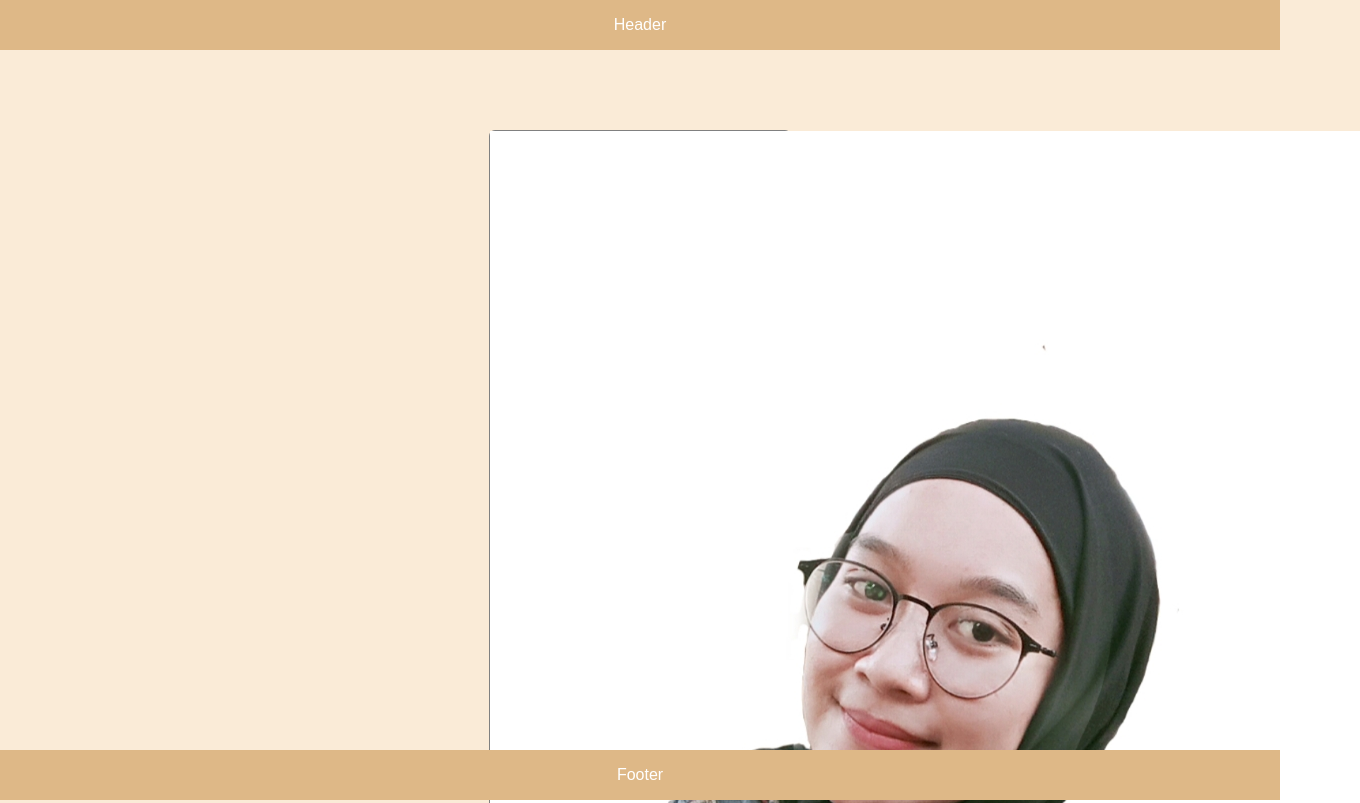
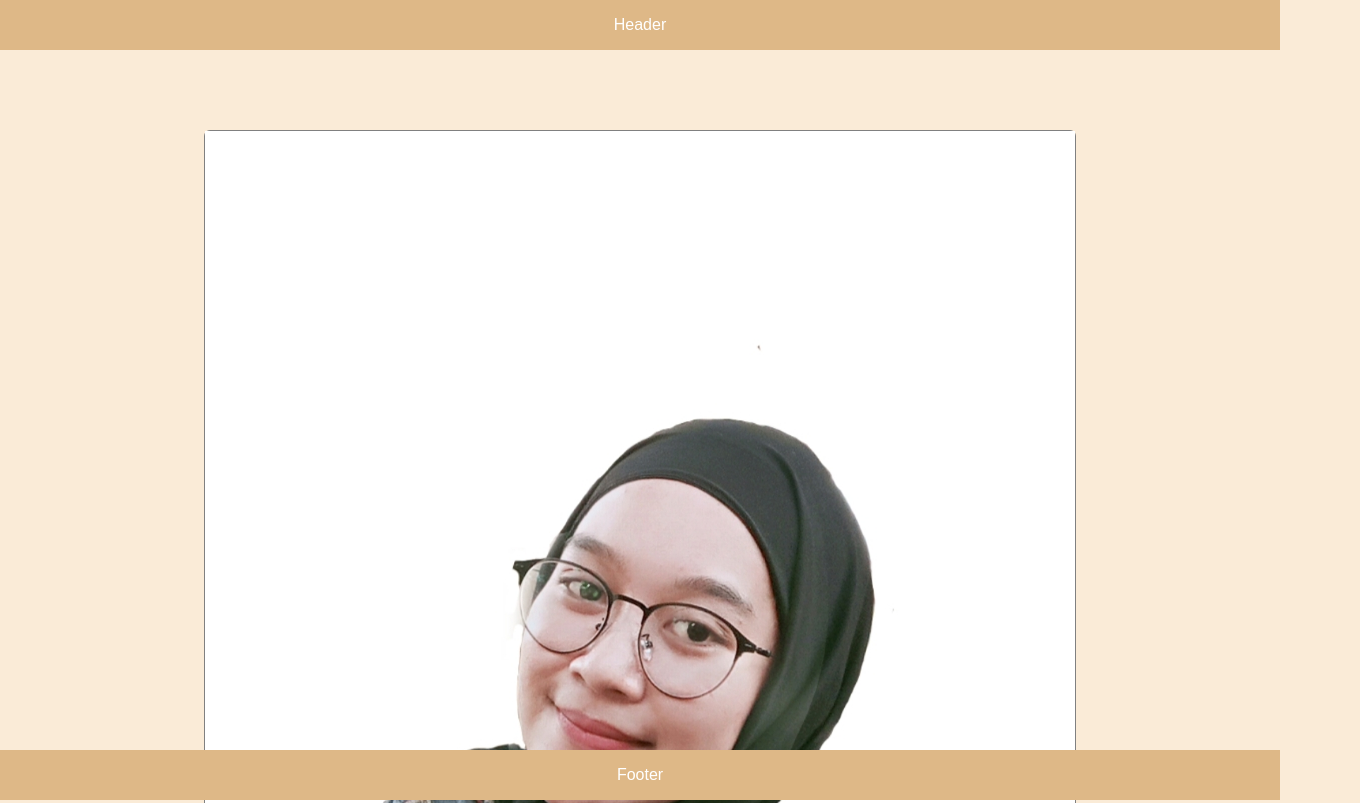
Before and after one commit to harfinafebrianti/harfina_60900118006, a plain HTML site: page index.html in a window 1280 px wide. Shown: the top 803 px of the page, 1360 px wide, since content can reach past the window. Drawn offline with Linux system fonts and the light colour scheme.

Commit message:
“changed style for selector #profile-container, to make it centered horizontally”

```diff
--- a/style.css
+++ b/style.css
@@ -8,7 +8,7 @@ body {
     font-family: Arial, Helvetica, sans-serif;
 }
 #profile-container{
-    max-width: 300px;
+    max-width: 870px;
     margin: 80px auto;
     background-color: white;
     border: 1px solid gray;
```
